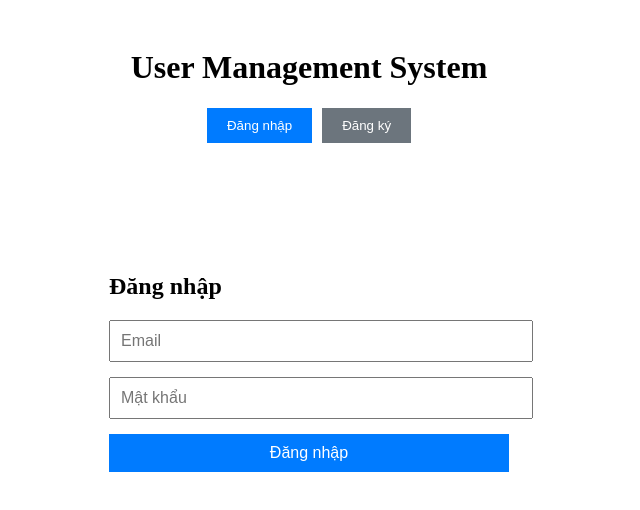
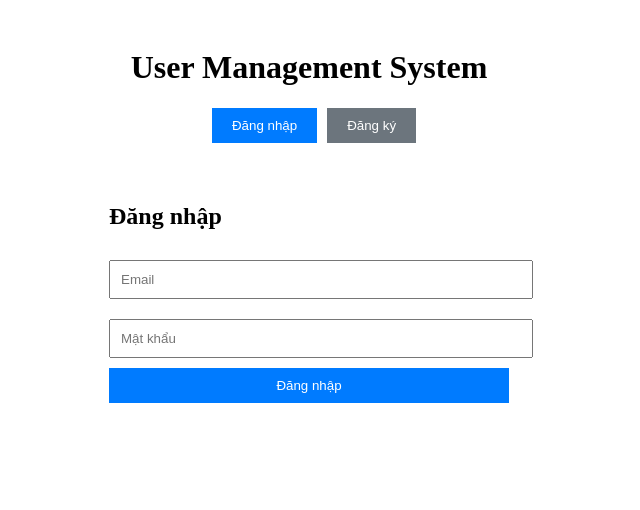
Before and after one commit to Phuchiu/Group7-project, a React (Create React App) app in the folder frontend/: page / in a window 1280 px wide. Shown: the top 510 px of the page, without its empty margins (331-971 px from the left). Built offline with nearby package versions, Linux system fonts and the light colour scheme.

Commit message:
Frontend: Form đăng ký và đăng nhập cơ bản

```diff
--- a/frontend/src/App.js
+++ b/frontend/src/App.js
@@ -1,17 +1,15 @@
 import React, { useState, useEffect } from 'react';
 import Login from './components/Login';
 import Signup from './components/Signup';
-import Profile from './components/Profile';
 
 function App() {
   const [user, setUser] = useState(null);
-  const [currentView, setCurrentView] = useState('login');
+  const [view, setView] = useState('login');
 
   useEffect(() => {
     const token = localStorage.getItem('token');
-    const savedUser = localStorage.getItem('user');
-    if (token && savedUser) {
-      setUser(JSON.parse(savedUser));
+    if (token) {
+      setUser({ token });
     }
   }, []);
 
@@ -24,25 +22,34 @@ function App() {
   };
 
   const handleLogout = () => {
+    localStorage.removeItem('token');
     setUser(null);
-    setCurrentView('login');
+    setView('login');
   };
 
   if (user) {
-    return <Profile user={user} onLogout={handleLogout} />;
+    return (
+      <div style={{ padding: '20px', textAlign: 'center' }}>
+        <h1>Chào mừng!</h1>
+        <p>Bạn đã đăng nhập thành công</p>
+        <button onClick={handleLogout} style={{ padding: '10px 20px', backgroundColor: '#dc3545', color: 'white', border: 'none' }}>
+          Đăng xuất
+        </button>
+      </div>
+    );
   }
 
   return (
     <div>
       <div style={{ textAlign: 'center', padding: '20px' }}>
         <h1>User Management System</h1>
-        <div style={{ marginBottom: '20px' }}>
+        <div>
           <button
-            onClick={() => setCurrentView('login')}
+            onClick={() => setView('login')}
             style={{
               padding: '10px 20px',
-              marginRight: '10px',
-              backgroundColor: currentView === 'login' ? '#007bff' : '#6c757d',
+              margin: '0 10px',
+              backgroundColor: view === 'login' ? '#007bff' : '#6c757d',
               color: 'white',
               border: 'none'
             }}
@@ -50,10 +57,10 @@ function App() {
             Đăng nhập
           </button>
           <button
-            onClick={() => setCurrentView('signup')}
+            onClick={() => setView('signup')}
             style={{
               padding: '10px 20px',
-              backgroundColor: currentView === 'signup' ? '#28a745' : '#6c757d',
+              backgroundColor: view === 'signup' ? '#28a745' : '#6c757d',
               color: 'white',
               border: 'none'
             }}
@@ -63,7 +70,7 @@ function App() {
         </div>
       </div>
 
-      {currentView === 'login' ? (
+      {view === 'login' ? (
         <Login onLogin={handleLogin} />
       ) : (
         <Signup onSignup={handleSignup} />
--- a/frontend/src/components/Login.js
+++ b/frontend/src/components/Login.js
@@ -2,25 +2,19 @@ import React, { useState } from 'react';
 import axios from 'axios';
 
 const Login = ({ onLogin }) => {
-  const [formData, setFormData] = useState({
-    email: '',
-    password: ''
-  });
+  const [email, setEmail] = useState('');
+  const [password, setPassword] = useState('');
   const [message, setMessage] = useState('');
-
-  const handleChange = (e) => {
-    setFormData({
-      ...formData,
-      [e.target.name]: e.target.value
-    });
-  };
 
   const handleSubmit = async (e) => {
     e.preventDefault();
     try {
-      const response = await axios.post('http://localhost:3000/api/auth/login', formData);
+      const response = await axios.post('http://localhost:3000/api/auth/login', {
+        email,
+        password
+      });
+
       localStorage.setItem('token', response.data.token);
-      localStorage.setItem('user', JSON.stringify(response.data.user));
       setMessage('Đăng nhập thành công!');
       onLogin(response.data.user);
     } catch (error) {
@@ -29,36 +23,30 @@ const Login = ({ onLogin }) => {
   };
 
   return (
-    <div style={{ maxWidth: '400px', margin: '50px auto', padding: '20px' }}>
+    <div style={{ maxWidth: '400px', margin: '0 auto', padding: '20px' }}>
       <h2>Đăng nhập</h2>
       <form onSubmit={handleSubmit}>
-        <div style={{ marginBottom: '15px' }}>
         <input
           type="email"
-            name="email"
           placeholder="Email"
-            value={formData.email}
-            onChange={handleChange}
+          value={email}
+          onChange={(e) => setEmail(e.target.value)}
           required
-            style={{ width: '100%', padding: '10px', fontSize: '16px' }}
+          style={{ width: '100%', padding: '10px', margin: '10px 0' }}
         />
-        </div>
-        <div style={{ marginBottom: '15px' }}>
         <input
           type="password"
-            name="password"
           placeholder="Mật khẩu"
-            value={formData.password}
-            onChange={handleChange}
+          value={password}
+          onChange={(e) => setPassword(e.target.value)}
           required
-            style={{ width: '100%', padding: '10px', fontSize: '16px' }}
+          style={{ width: '100%', padding: '10px', margin: '10px 0' }}
         />
-        </div>
-        <button type="submit" style={{ width: '100%', padding: '10px', fontSize: '16px', backgroundColor: '#007bff', color: 'white', border: 'none' }}>
+        <button type="submit" style={{ width: '100%', padding: '10px', backgroundColor: '#007bff', color: 'white', border: 'none' }}>
           Đăng nhập
         </button>
       </form>
-      {message && <p style={{ marginTop: '15px', color: message.includes('thành công') ? 'green' : 'red' }}>{message}</p>}
+      {message && <p style={{ color: message.includes('thành công') ? 'green' : 'red' }}>{message}</p>}
     </div>
   );
 };
--- a/frontend/src/components/Signup.js
+++ b/frontend/src/components/Signup.js
@@ -2,26 +2,21 @@ import React, { useState } from 'react';
 import axios from 'axios';
 
 const Signup = ({ onSignup }) => {
-  const [formData, setFormData] = useState({
-    name: '',
-    email: '',
-    password: ''
-  });
+  const [name, setName] = useState('');
+  const [email, setEmail] = useState('');
+  const [password, setPassword] = useState('');
   const [message, setMessage] = useState('');
-
-  const handleChange = (e) => {
-    setFormData({
-      ...formData,
-      [e.target.name]: e.target.value
-    });
-  };
 
   const handleSubmit = async (e) => {
     e.preventDefault();
     try {
-      const response = await axios.post('http://localhost:3000/api/auth/signup', formData);
+      const response = await axios.post('http://localhost:3000/api/auth/signup', {
+        name,
+        email,
+        password
+      });
+
       localStorage.setItem('token', response.data.token);
-      localStorage.setItem('user', JSON.stringify(response.data.user));
       setMessage('Đăng ký thành công!');
       onSignup(response.data.user);
     } catch (error) {
@@ -30,48 +25,39 @@ const Signup = ({ onSignup }) => {
   };
 
   return (
-    <div style={{ maxWidth: '400px', margin: '50px auto', padding: '20px' }}>
+    <div style={{ maxWidth: '400px', margin: '0 auto', padding: '20px' }}>
       <h2>Đăng ký</h2>
       <form onSubmit={handleSubmit}>
-        <div style={{ marginBottom: '15px' }}>
         <input
           type="text"
-            name="name"
           placeholder="Họ tên"
-            value={formData.name}
-            onChange={handleChange}
+          value={name}
+          onChange={(e) => setName(e.target.value)}
           required
-            style={{ width: '100%', padding: '10px', fontSize: '16px' }}
+          style={{ width: '100%', padding: '10px', margin: '10px 0' }}
         />
-        </div>
-        <div style={{ marginBottom: '15px' }}>
         <input
           type="email"
-            name="email"
           placeholder="Email"
-            value={formData.email}
-            onChange={handleChange}
+          value={email}
+          onChange={(e) => setEmail(e.target.value)}
           required
-            style={{ width: '100%', padding: '10px', fontSize: '16px' }}
+          style={{ width: '100%', padding: '10px', margin: '10px 0' }}
         />
-        </div>
-        <div style={{ marginBottom: '15px' }}>
         <input
           type="password"
-            name="password"
           placeholder="Mật khẩu (tối thiểu 6 ký tự)"
-            value={formData.password}
-            onChange={handleChange}
+          value={password}
+          onChange={(e) => setPassword(e.target.value)}
           required
           minLength="6"
-            style={{ width: '100%', padding: '10px', fontSize: '16px' }}
+          style={{ width: '100%', padding: '10px', margin: '10px 0' }}
         />
-        </div>
-        <button type="submit" style={{ width: '100%', padding: '10px', fontSize: '16px', backgroundColor: '#28a745', color: 'white', border: 'none' }}>
+        <button type="submit" style={{ width: '100%', padding: '10px', backgroundColor: '#28a745', color: 'white', border: 'none' }}>
           Đăng ký
         </button>
       </form>
-      {message && <p style={{ marginTop: '15px', color: message.includes('thành công') ? 'green' : 'red' }}>{message}</p>}
+      {message && <p style={{ color: message.includes('thành công') ? 'green' : 'red' }}>{message}</p>}
     </div>
   );
 };
```
Lines whose indentation alone changed are shown as unchanged.
